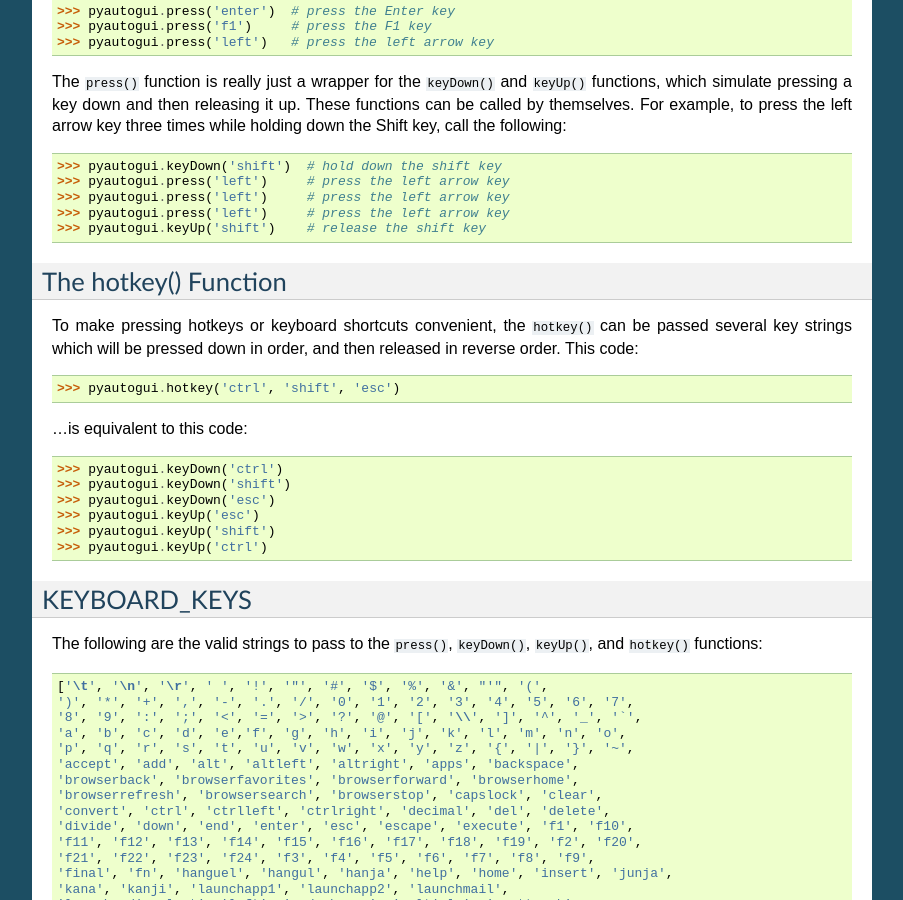
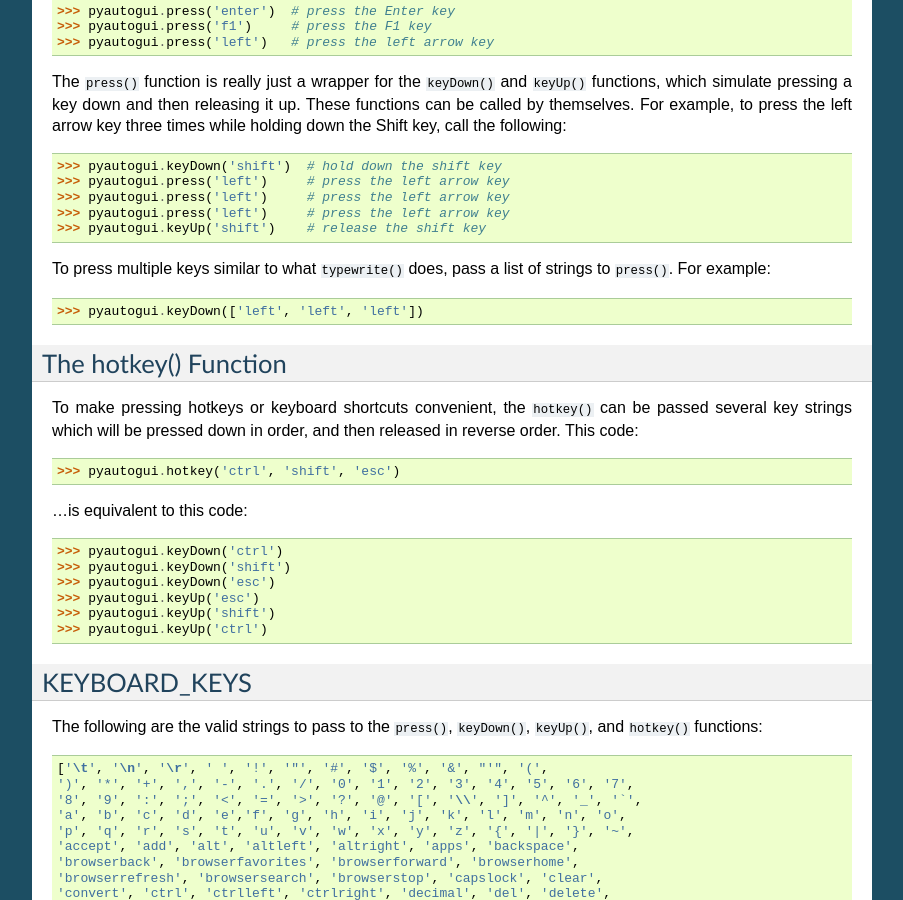
Before and after one commit to asweigart/pyautogui, a Sphinx documentation site: the page built from docs/keyboard.rst, in a window 1280 px wide and 900 px high, scrolled down 524 px. Shown: the whole window, without its empty margins (198-1101 px from the left). Built offline with Sphinx 7.4.7, drawn with Linux system fonts in a browser that asks for light colours; pages that are not in the unit, such as notebooks, are missing from menus.

Commit message:
Updated docs on press()

```diff
--- a/docs/introduction.rst
+++ b/docs/introduction.rst
@@ -36,7 +36,7 @@ Examples
     >>> pyautogui.typewrite('Hello world!', interval=0.25)  # type with quarter-second pause in between each key
     >>> pyautogui.press('esc')
     >>> pyautogui.keyDown('shift')
-    >>> pyautogui.press('left', 'left', 'left', 'left', 'left', 'left')
+    >>> pyautogui.press(['left', 'left', 'left', 'left', 'left', 'left'])
     >>> pyautogui.keyUp('shift')
     >>> pyautogui.hotkey('ctrl', 'c')
 
--- a/docs/keyboard.rst
+++ b/docs/keyboard.rst
@@ -39,6 +39,13 @@ The ``press()`` function is really just a wrapper for the ``keyDown()`` and ``ke
     >>> pyautogui.press('left')     # press the left arrow key
     >>> pyautogui.press('left')     # press the left arrow key
     >>> pyautogui.keyUp('shift')    # release the shift key
+
+To press multiple keys similar to what ``typewrite()`` does, pass a list of strings to ``press()``. For example:
+
+.. code:: python
+
+    >>> pyautogui.keyDown(['left', 'left', 'left'])
+
 
 The hotkey() Function
 =====================
```
